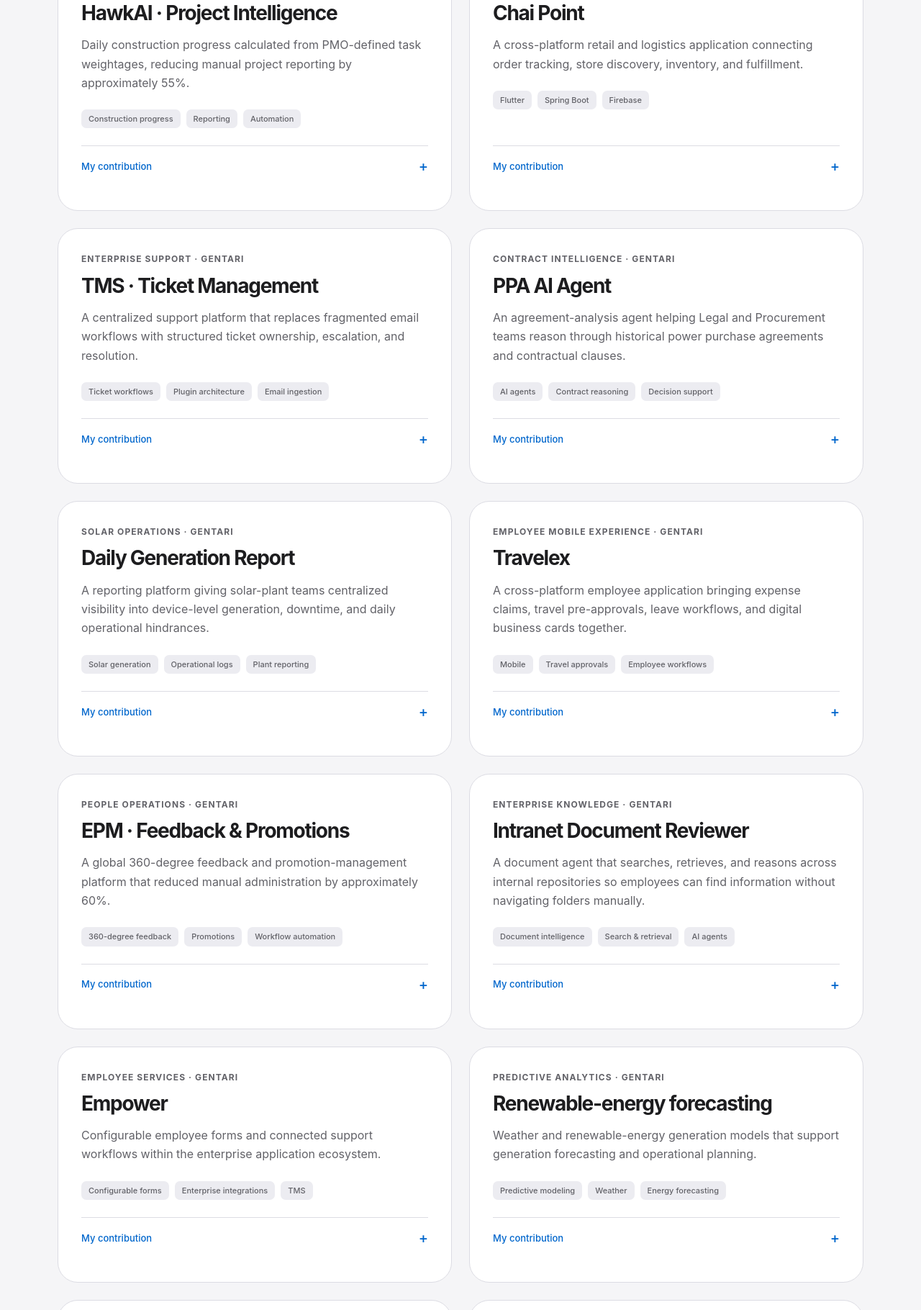
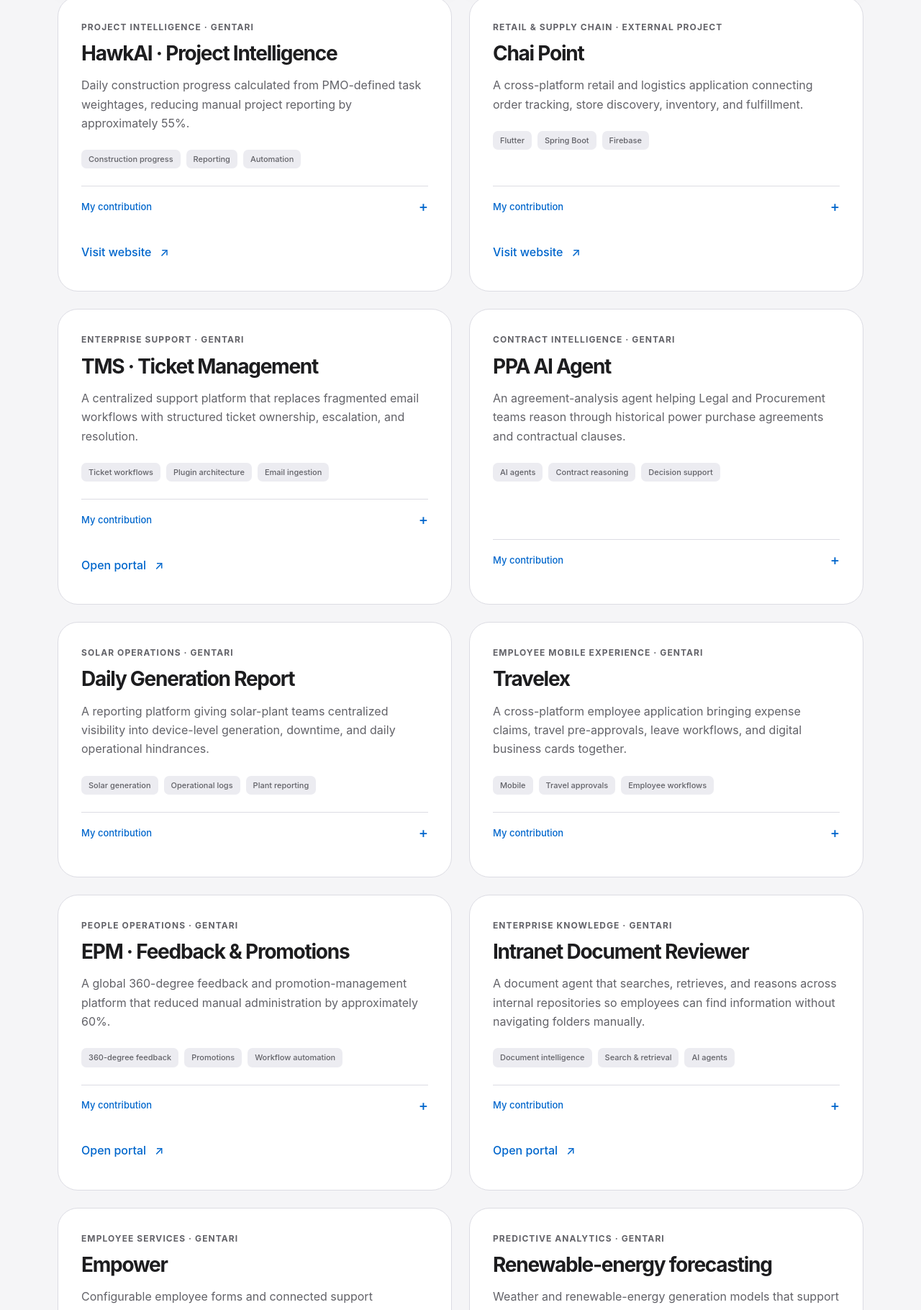
Before and after one commit to piyush-chopra/piyush-chopra.github.io, a website: page index.html in a window 1280 px wide. Shown: the part 3180-5000 px from the top of the page at 72% size. Drawn offline with Linux system fonts and the light colour scheme.

Commit message:
Add supplied project websites and Gentari portal links

```diff
--- a/index.html
+++ b/index.html
@@ -263,6 +263,12 @@
                   delivery uses Capacitor.
                 </div>
               </details>
+              <a
+                class="text-link project-preview"
+                href="https://www.planetskool.world/"
+                aria-label="Visit website: PlanetSkool"
+                >Visit website <span aria-hidden="true">↗</span></a
+              >
             </div>
           </article>
           <article id="tracemind" class="project-card" data-category="ai">
@@ -300,6 +306,12 @@
                   not public.
                 </div>
               </details>
+              <a
+                class="text-link project-preview"
+                href="https://echo.gentari.co.in/"
+                aria-label="Open portal: TraceMind"
+                >Open portal <span aria-hidden="true">↗</span></a
+              >
             </div>
           </article>
           <article
@@ -407,6 +419,12 @@
                   effort.
                 </div>
               </details>
+              <a
+                class="text-link project-preview"
+                href="https://www.hawkai.in/"
+                aria-label="Visit website: HawkAI"
+                >Visit website <span aria-hidden="true">↗</span></a
+              >
             </div>
           </article>
           <article
@@ -441,6 +459,12 @@
                   processes and synchronize data across stores.
                 </div>
               </details>
+              <a
+                class="text-link project-preview"
+                href="https://www.chaipoint.com/"
+                aria-label="Visit website: Chai Point"
+                >Visit website <span aria-hidden="true">↗</span></a
+              >
             </div>
           </article>
           <article
@@ -472,6 +496,12 @@
                   departmental email systems can integrate directly with TMS.
                 </div>
               </details>
+              <a
+                class="text-link project-preview"
+                href="https://assist.gentari.co.in/"
+                aria-label="Open portal: TMS"
+                >Open portal <span aria-hidden="true">↗</span></a
+              >
             </div>
           </article>
           <article
@@ -596,6 +626,12 @@
                   reported in my resume.
                 </div>
               </details>
+              <a
+                class="text-link project-preview"
+                href="https://appraisal.gentari.co.in/"
+                aria-label="Open portal: EPM"
+                >Open portal <span aria-hidden="true">↗</span></a
+              >
             </div>
           </article>
           <article
@@ -626,6 +662,12 @@
                   internal documents and large repositories.
                 </div>
               </details>
+              <a
+                class="text-link project-preview"
+                href="https://gia.gentari.co.in/"
+                aria-label="Open portal: Intranet Document Reviewer"
+                >Open portal <span aria-hidden="true">↗</span></a
+              >
             </div>
           </article>
           <article
@@ -655,6 +697,12 @@
                   Ticket Management System.
                 </div>
               </details>
+              <a
+                class="text-link project-preview"
+                href="https://empower.gentari.co.in/"
+                aria-label="Open portal: Empower"
+                >Open portal <span aria-hidden="true">↗</span></a
+              >
             </div>
           </article>
           <article
--- a/styles.css
+++ b/styles.css
@@ -1586,3 +1586,8 @@
 .project-card-summary details {
   margin-top: auto;
 }
+
+.project-preview {
+  width: fit-content;
+  margin-top: 12px;
+}
```
Also changed, not shown: scripts/verify.mjs (+15 -0 lines), README.md.
